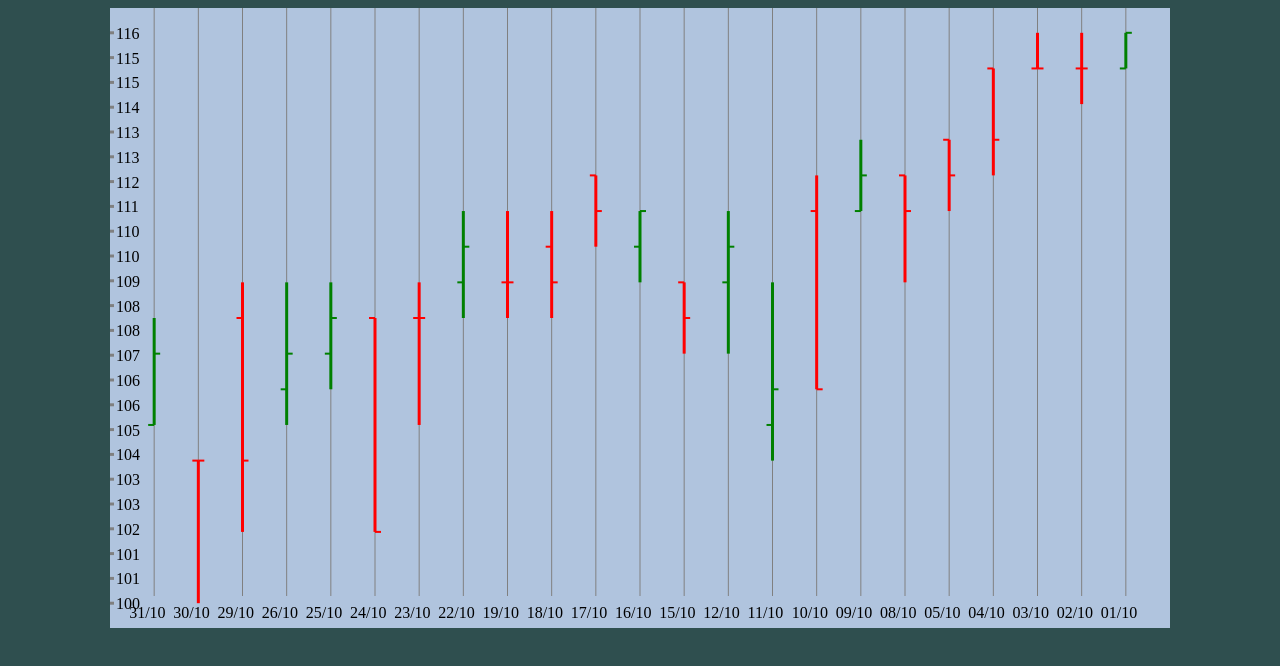
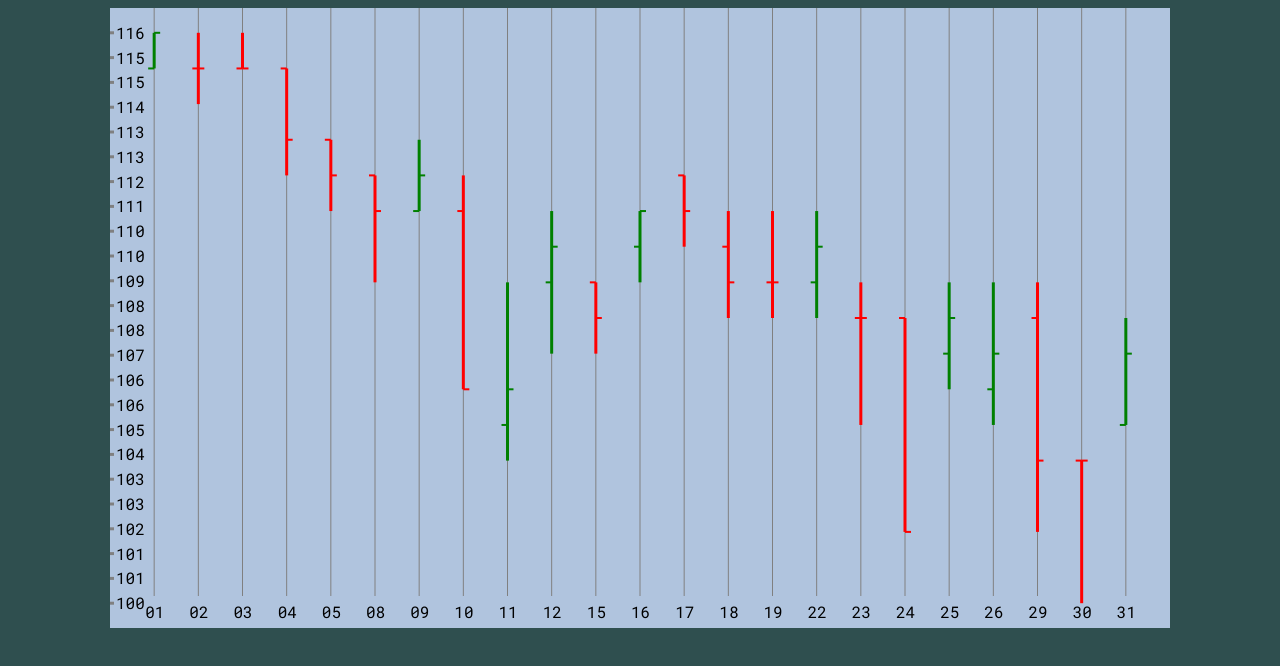
Before and after one commit to hadyanq/bambu-life-code-challenge, a Vue app: page / in a window 1280 px wide. Shown: the top 666 px of the page. Built offline with nearby package versions, Linux system fonts and the light colour scheme.

Commit message:
Fixed sorting and set font type

```diff
--- a/index.html
+++ b/index.html
@@ -3,6 +3,12 @@
   <head>
     <meta charset="utf-8">
     <meta name="viewport" content="width=device-width,initial-scale=1.0">
+    <link href="https://fonts.googleapis.com/css?family=Roboto+Mono" rel="stylesheet"/>
+    <style>
+      body {
+        font-family: 'Roboto Mono', monospace;
+      }
+    </style>
     <title>Bambu.Life Coding Challenge</title>
   </head>
   <body style="background-color: darkslategray">
--- a/src/App.vue
+++ b/src/App.vue
@@ -26,6 +26,8 @@
     computed: {
       filteredByMonth() {
         let filtered = {}
+        const ordered = {}
+
         for (let d in this.priceData) {
           const removeDays = d.substring(0, 7)
           if (removeDays === `2018-${this.month}`) {
@@ -40,7 +42,8 @@
           filtered[d]["4. close"] = Math.round(filtered[d]["4. close"])
         }
 
-        return filtered
+        Object.keys(filtered).sort().forEach((key) => ordered[key] = filtered[key])
+        return ordered
       },
       highestPrice() {
         const days = Object.keys(this.filteredByMonth)
--- a/src/components/PriceChart.vue
+++ b/src/components/PriceChart.vue
@@ -14,7 +14,7 @@
 
       <text
         :key="i.day + '-label'"
-        :x="(gridSpacing * i.multiplier) - 25"
+        :x="(gridSpacing * i.multiplier) - 9"
         :y="height - 10"
         v-html="shortenDate(i.day)"
       />
@@ -163,7 +163,7 @@
         const d = longDate.substring(8, 10)
         const m = longDate.substring(5, 7)
 
-        return `${d}/${m}`
+        return `${d}`
       },
       priceToYAxis(price) {
         const min = this.floor[Object.keys(this.floor)[0]]["3. low"]
```
